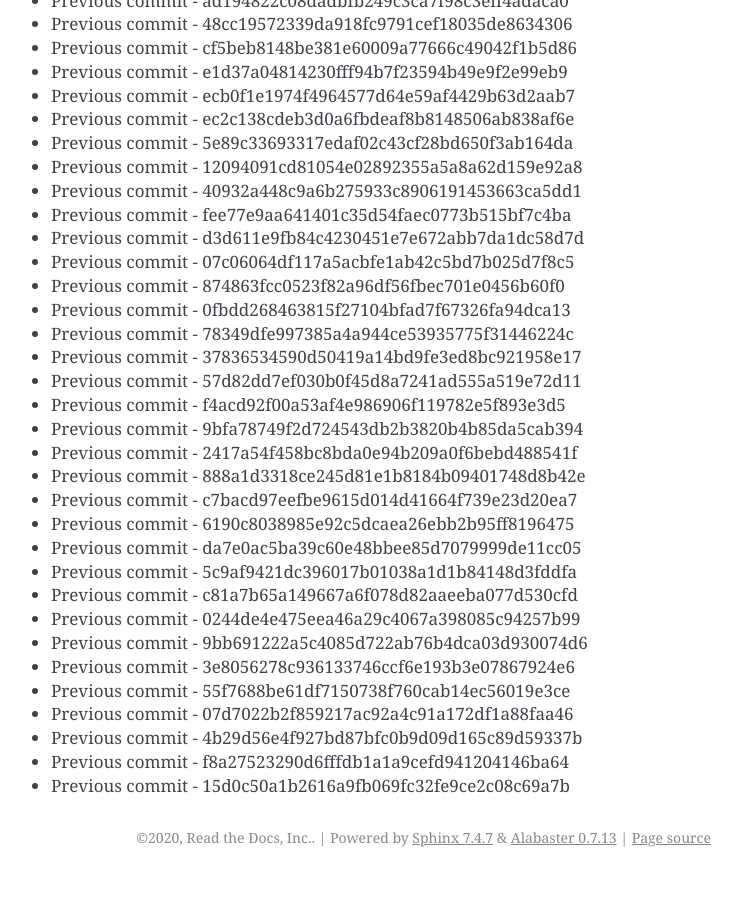
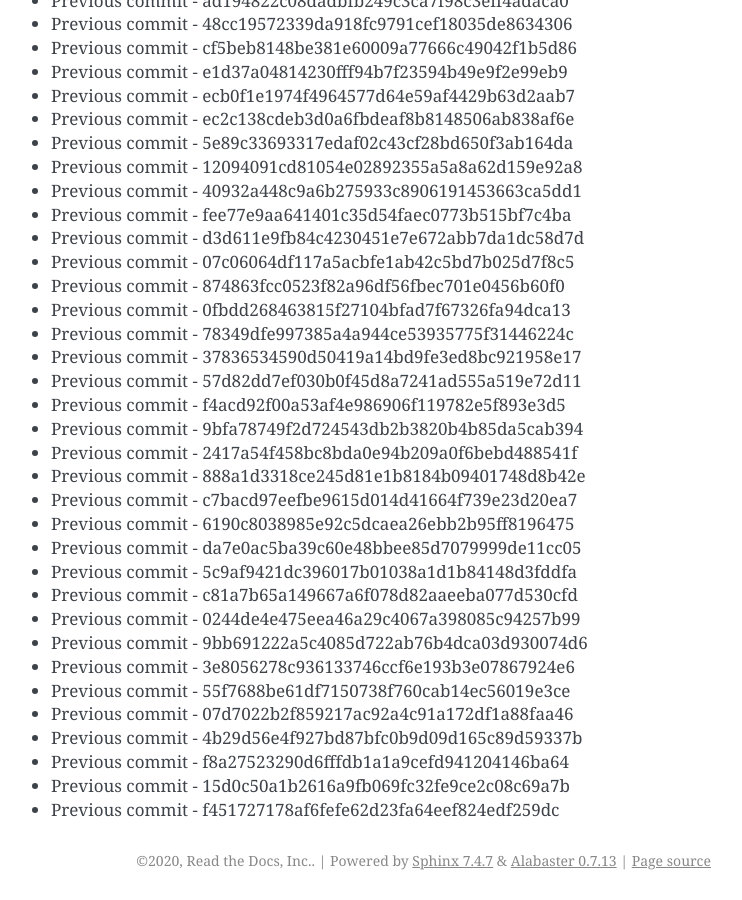
Before and after one commit to readthedocs/rtd-git-stresstest, a Sphinx documentation site: the page built from docs/updates.rst, in a window 1280 px wide and 900 px high, scrolled down 42014 px. Shown: the whole window, without its empty margins (399-1141 px from the left). Built offline with Sphinx 7.4.7, drawn with Linux system fonts in a browser that asks for light colours; before the commit the page ends 42891 px from its top, so only the background shows below that.

Commit message:
Generating commit from previous: f451727178af6fefe62d23fa64eef824edf259dc

```diff
--- a/docs/updates.rst
+++ b/docs/updates.rst
@@ -1797,3 +1797,4 @@ It can be tested for any performance characteristics.
 * Previous commit - 4b29d56e4f927bd87bfc0b9d09d165c89d59337b
 * Previous commit - f8a27523290d6fffdb1a1a9cefd941204146ba64
 * Previous commit - 15d0c50a1b2616a9fb069fc32fe9ce2c08c69a7b
+* Previous commit - f451727178af6fefe62d23fa64eef824edf259dc
```
